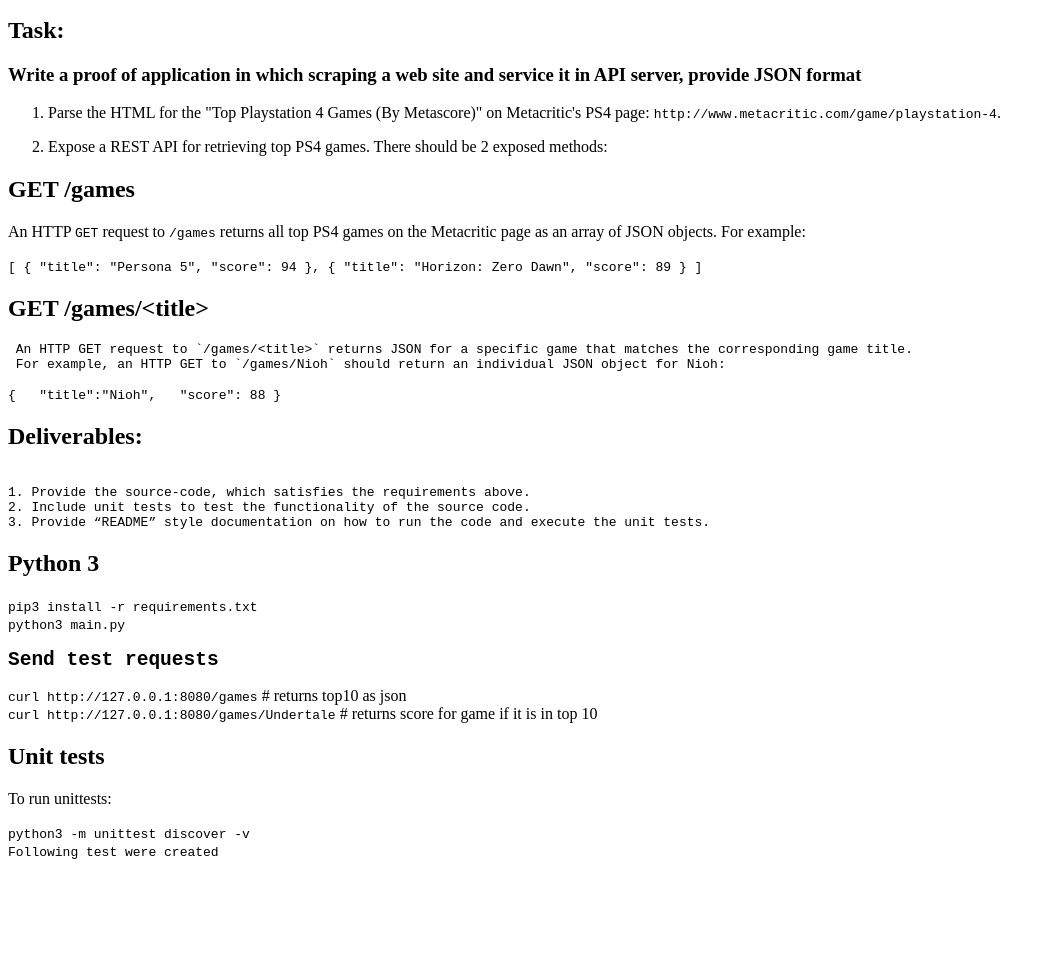
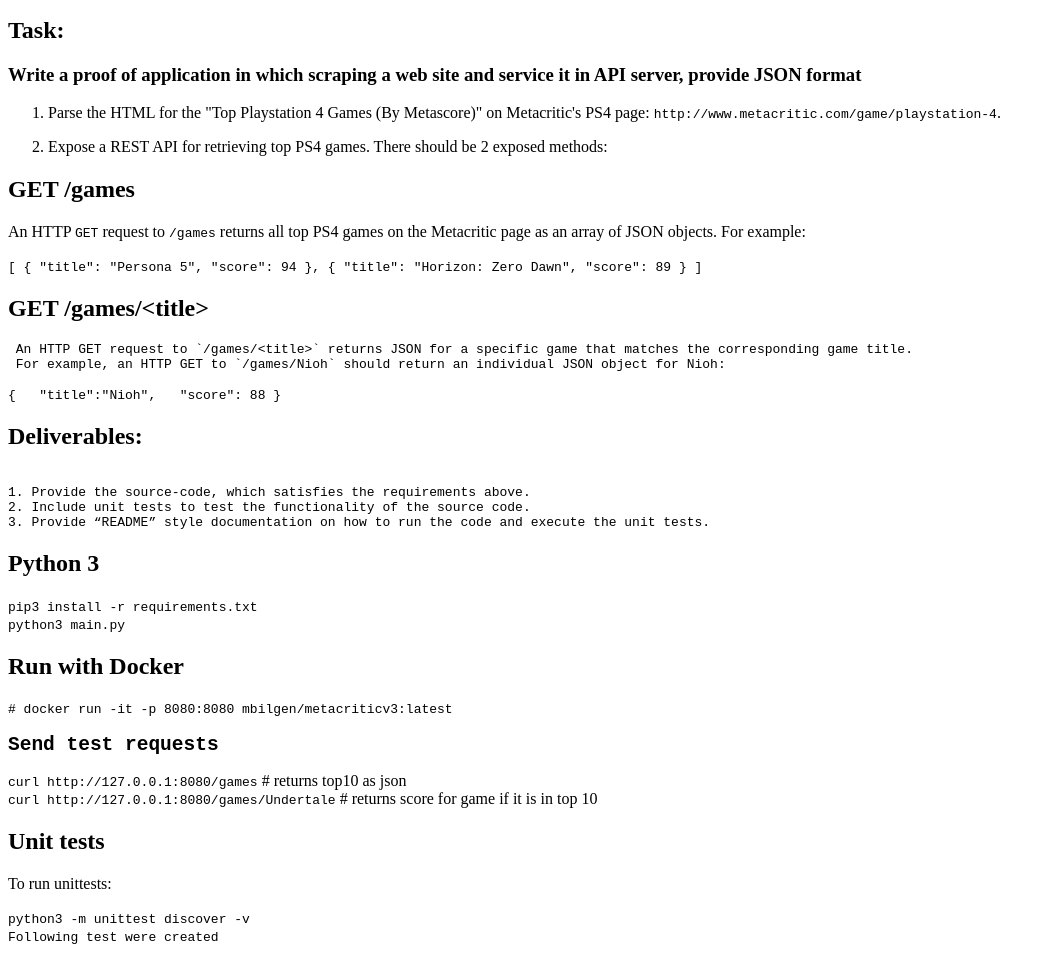
Before and after one commit to mahmutbilgen/MetaCriticv3, a plain HTML site: page static/index.html in a window 1280 px wide. Shown: the part 110-1063 px from the top of the page, without its empty margins (0-1052 px from the left). Before the commit the page ends 978 px from the top, so only its background shows below. Drawn offline with Linux system fonts and the light colour scheme.

Commit message:
static/index.html  docker part edit changed

```diff
--- a/static/index.html
+++ b/static/index.html
@@ -58,6 +58,12 @@
 <code>pip3 install -r requirements.txt <br>
 python3 main.py</code>
 
+
+<h2>Run with Docker</h2>
+<code> # docker run -it -p 8080:8080 mbilgen/metacriticv3:latest<br>
+</code>
+
+
 <pre><h2>Send test requests
 </h2></pre>
 
```
